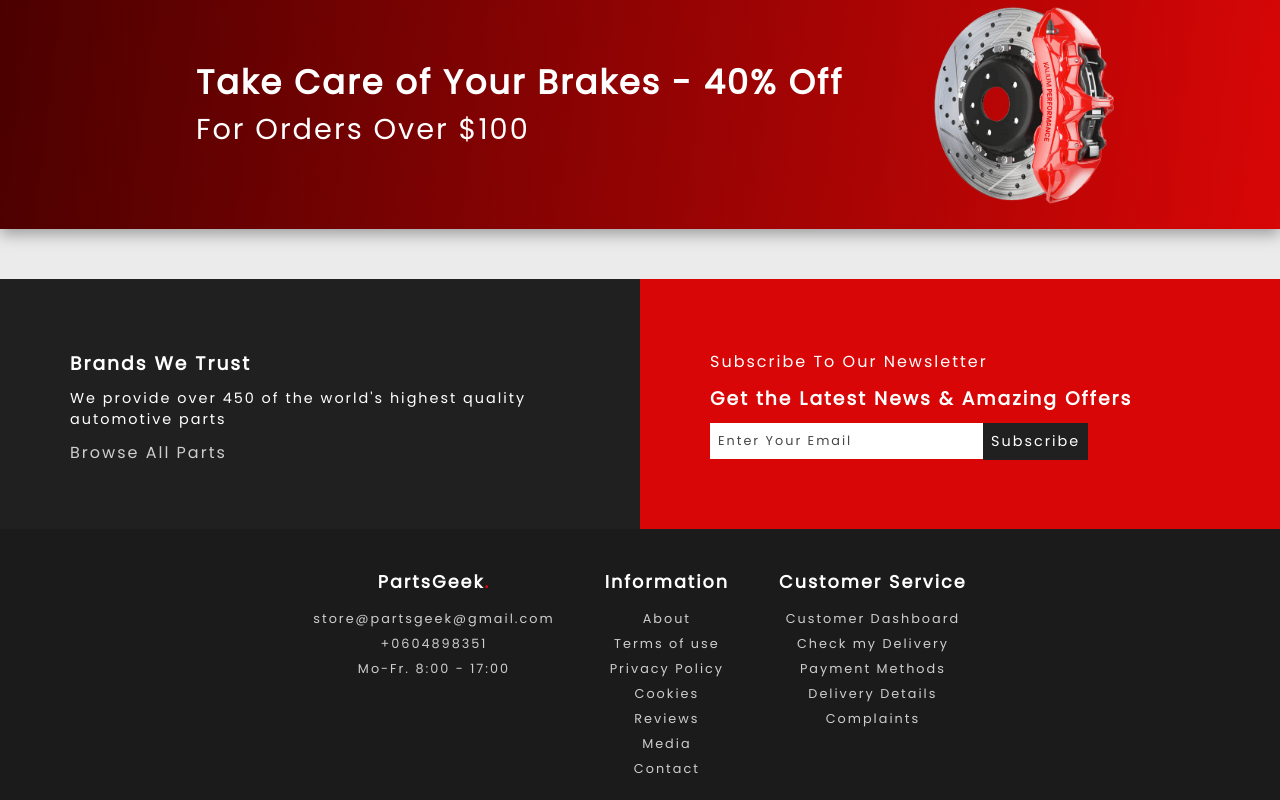
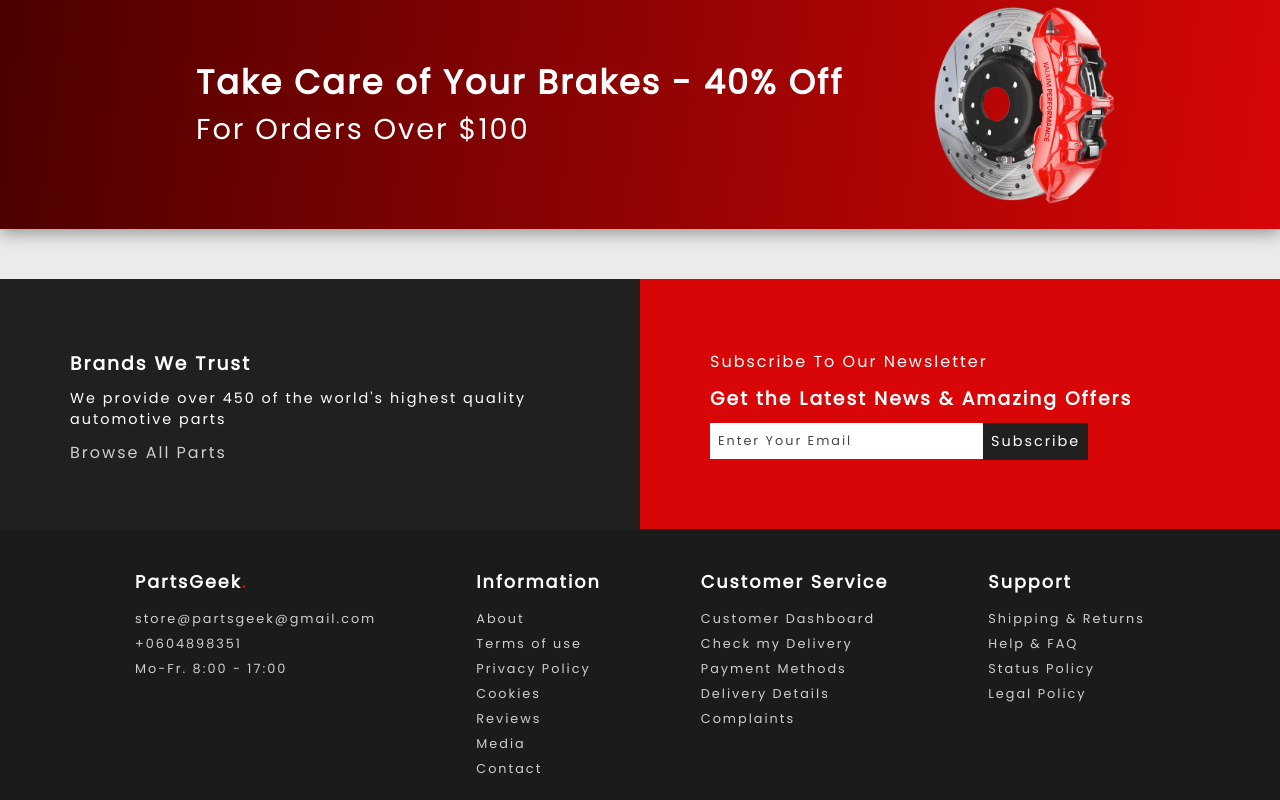
Before and after one commit to Eternum101/shopping-cart, a React (Vite) app: page / in a window 1280 px wide. Shown: the part 847-1647 px from the top of the page. Built offline with nearby package versions, Linux system fonts and the light colour scheme; some icons are missing.

Commit message:
Modified Layout in Footer & Navbar.jsx Modied Styling in Footer, Home, & Navbar.css Fixed addItemToCart Quantity Bug in ShoppingCartContext.jsx

```diff
--- a/src/components/Footer.jsx
+++ b/src/components/Footer.jsx
@@ -6,7 +6,7 @@ export function Footer() {
         <footer>
             <div className='footer-content'>
                 <div className='footer-links'>
-                    <ul className='footer-part footer-left'>
+                    <div className='footer-part'>
                         <h3>PartsGeek<span>.</span></h3>
                         <li>
                             <a>store@partsgeek@gmail.com</a>
@@ -31,10 +31,11 @@ export function Footer() {
                                 <FaInstagram/>
                             </li>
                         </ul>
-                    </ul>
-                <div className='footer-right'>
-                    <ul className='footer-part'>
+                    </div>
+                <div className='footer-part'>
+                    <div className='information'>
                         <h3>Information</h3>
+                        <div className='information-links'>
                         <li>
                             <a>About</a>
                         </li>
@@ -56,9 +57,14 @@ export function Footer() {
                         <li>
                             <a>Contact</a>
                         </li>
-                    </ul>
-                    <ul className='footer-part'>
-                        <h3>Customer Service</h3>
+                        </div>
+                    </div>
+                </div>
+                    <div className='footer-part'>
+                        <div className='customer-service'>
+                            <h3>Customer Service</h3>
+                        </div>
+                        <div className='customer-service-links'>
                         <li>
                             <a>Customer Dashboard</a>
                         </li>
@@ -74,10 +80,29 @@ export function Footer() {
                         <li>
                             <a>Complaints</a>
                         </li>
-                    </ul>
+                            </div>
+                        </div>
+                    <div className='footer-part'>
+                        <div className='support'>
+                            <h3>Support</h3>
+                        </div>
+                        <div className='support-links'>
+                        <li>
+                            <a>Shipping & Returns</a>
+                        </li>
+                        <li>
+                            <a>Help & FAQ</a>
+                        </li>
+                        <li>
+                            <a>Status Policy</a>
+                        </li>
+                        <li>
+                            <a>Legal Policy</a>
+                        </li>
+                            </div>
+                        </div>
                     </div>
                 </div>
-            </div>
         </footer>
     )
 }
--- a/src/components/Navbar.jsx
+++ b/src/components/Navbar.jsx
@@ -10,6 +10,10 @@ export function Navbar() {
     const location = useLocation();
 
     const [isNavExpanded, setIsNavExpanded] = useState(false);
+
+    const closeNav = () => {
+        setIsNavExpanded(false);
+    }
 
     const handleCartClick = () => {
         console.log('Cart clicked');
@@ -48,13 +52,13 @@ export function Navbar() {
       >
                 <ul>
                     <li>
-                        <Link to="./" className={location.pathname === '/' ? 'nav-link active' : 'nav-link'}>Home</Link>
+                        <Link to="./" className={location.pathname === '/' ? 'nav-link active' : 'nav-link'} onClick={closeNav}>Home</Link>
                     </li>
                     <li>
-                        <Link to="/store" className={location.pathname === '/store' ? 'nav-link active' : 'nav-link'}>Shop</Link>
+                        <Link to="/store" className={location.pathname === '/store' ? 'nav-link active' : 'nav-link'} onClick={closeNav}>Shop</Link>
                     </li>
                     <li>
-                    <Link to="/about" className={location.pathname === '/about' ? 'nav-link active' : 'nav-link'}>About Us</Link>
+                    <Link to="/about" className={location.pathname === '/about' ? 'nav-link active' : 'nav-link'} onClick={closeNav}>About Us</Link>
                     </li>
                 <div className='search-input'>
                     <input className='input-search' type='text' placeholder='Search Here'></input>
--- a/src/context/ShoppingCartContext.jsx
+++ b/src/context/ShoppingCartContext.jsx
@@ -18,7 +18,7 @@ export function ShoppingCartProvider( { children } ) {
       if (existingItem) {
         setCartItems((prevCartItems) =>
           prevCartItems.map((cartItem) =>
-              cartItem.id === item.id ? { ...cartItem, quantity } : cartItem
+            cartItem.id === item.id ? { ...cartItem, quantity: cartItem.quantity + quantity } : cartItem
           )
         );
       } else {
--- a/src/styles/Footer.css
+++ b/src/styles/Footer.css
@@ -3,6 +3,14 @@ footer {
     background-color: #1b1b1b;
     color: white;
     width: 100%;
+}
+
+li {
+    list-style: none;
+}
+
+li a {
+    cursor: pointer;
 }
 
 footer h3 {
@@ -18,13 +26,12 @@ footer span {
     display: flex;
     justify-content: center;
     margin-top: 20px;
-    gap: 50px;
+    gap: 100px;
 }
 
 .footer-part {
     display: flex;
     flex-direction: column;
-    align-items: center;
 }
 
 .footer-right {
@@ -58,6 +65,11 @@ ul {
     .footer-links {
         flex-direction: column;
         align-items: center;
+        gap: 50px;
+    }
+
+    .social-links {
+        justify-content: center;
     }
 
     footer {
--- a/src/styles/Home.css
+++ b/src/styles/Home.css
@@ -268,11 +268,20 @@ input {
         font-size: 0.8rem;
     }
 
+    .latest-search {
+        display: flex;
+        flex-direction: column;
+        justify-content: flex-start;
+        align-items: flex-start;
+        gap: 10px;
+    }
+
     .latest-search input {
         font-size: 0.8rem;
     }
 
     .btn-subscribe {
         font-size: 0.8rem;
+        width: 266px;
     }
 }
--- a/src/styles/Navbar.css
+++ b/src/styles/Navbar.css
@@ -165,4 +165,9 @@ input {
     .nav-link.active {
         border-bottom: none;
     }
+
+    .header-right {
+        display: flex;
+        gap: 5px;
+    }
 }
```
Lines whose indentation alone changed are shown as unchanged.
